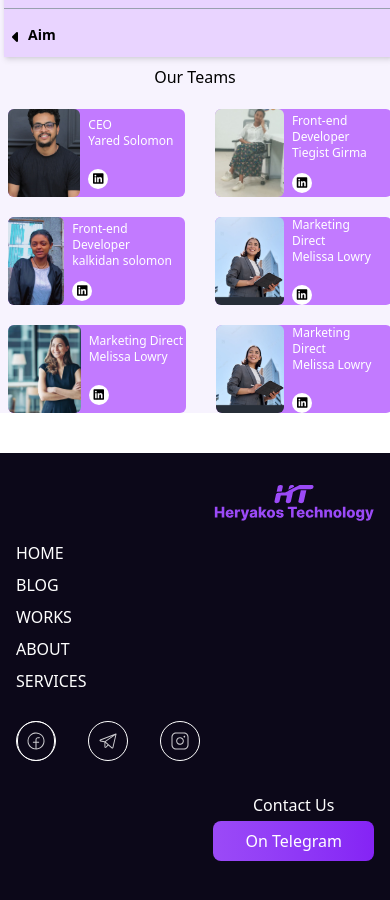
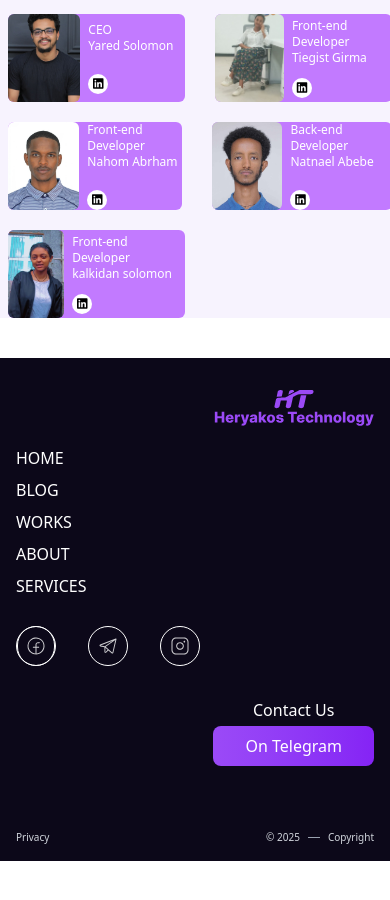
Before and after one commit to Heryakos-Technology/heryakos-static-page, a Vue app: page /about2 in a window 390 px wide. Shown: the part 1100-2000 px from the top of the page. After the commit the page ends 1961 px from the top, so only its background shows below. Built offline with nearby package versions, Linux system fonts and the light colour scheme.

Commit message:
new commit

```diff
--- a/src/components/Landing Page/ContactUsSection.vue
+++ b/src/components/Landing Page/ContactUsSection.vue
@@ -19,19 +19,25 @@
     <div class="space-y-2 mt-4 sm:mt-8  md:flex xl:mt-10 justify-center gap-x-8">
 
       <div class="flex flex-col  ">
+        <a href="https://calendly.com/yaredyaya16/30min">
+
           <div class="space-y-1 text-center">
-          <button class="bg-gradient-to-r from-[#9B4AF7] to-[#8523F5] text-white w-48 py-3 rounded-4xl font-medium">Book
+            <button class="bg-gradient-to-r from-[#9B4AF7] to-[#8523F5] text-white w-48 py-3 rounded-4xl font-medium cursor-pointer">Book
               a
               free call</button>
           </div>
+        </a>
       </div>
 
       <div class="flex flex-col  ">
+        <a href="mailto: yaredyaya16@gmail.com">
+
           <div class="space-y-1 text-center">
             <button
-            class="bg-gradient-to-r from-[#9B4AF7] to-[#8523F5] text-white w-48 py-3 rounded-4xl font-medium">Email
+              class="bg-gradient-to-r from-[#9B4AF7] to-[#8523F5] text-white w-48 py-3 rounded-4xl font-medium cursor-pointer">Email
               Us</button>
           </div>
+        </a>
       </div>
 
     </div>
--- a/src/views/AboutView.vue
+++ b/src/views/AboutView.vue
@@ -34,7 +34,7 @@
       <h1 class="w-4/5 text-lg mx-auto font-semibold md:text-2xl">Meet The Founder And CEO <br> <span class="text-red-400">Yared </span>Solomon</h1>
       <div class="flex mx-4 mt-6 w-11/11 md:w-10/11 md:mx-auto">
         <div class="w-10/10 mx-auto">
-          <img src="/yared2.jpeg" alt="" class="w-5/6 lg:h-80 md:h-90 rounded-full  ml-3">
+          <img src="/yared2.jpeg" alt="" class="w-5/6 h-80 md:h-90 rounded-full  ml-3">
           <div class="flex w-1/3 mx-auto mt-3 md:w-1/3 md:mx-auto">
             <a href="">
 
@@ -336,7 +336,40 @@ My strong foundation in data structures and algorithms enhances my problem-solvi
           </div>
         </div>
         <div class="flex mb-5 mx-2 mt-5">
-          <div class="smbox w-1/2 flex bg-purple-400 text-white mr-5 text-xs rounded-md animated-card">
+
+          <div class="smbox flex bg-purple-400 text-white mr-5 text-xs rounded-md animated-card">
+            <div class="w-1/2 mx-auto">
+              <img src="/nahi.jpg" alt="" class="w-11/11 mx-auto h-22 object-cover rounded-md">
+            </div>
+            <div class="w-2/3 ml-2 flex flex-col justify-center">
+              <h1 class="w-11/11 mx-auto">Front-end Developer</h1>
+              <h1>Nahom Abrham</h1>
+              <a href="http://www.linkedin.com/in/nahomrak">
+
+                <div class="mr-3 w-5 h-5 mt-5 rounded-full bg-white flex items-center justify-center">
+                  <i class="fa-brands fa-linkedin text-black text-xs"></i>
+                </div>
+              </a>
+            </div>
+          </div>
+          <div class="smbox1 flex bg-purple-400 text-white rounded-md pr-2 text-xs animated-card">
+            <div class="w-1/2 flex items-center mx-auto">
+              <img src="/nati.jpg" alt="" class="w-11/11 mx-auto h-22 object-cover rounded-md">
+            </div>
+            <div class="w-2/3 ml-2 flex flex-col justify-center">
+              <h1 class="w-11/11">Back-end Developer</h1>
+              <h1>Natnael Abebe</h1>
+              <a href="https://linkedin.com/in/natnael-abebe-57a079295">
+
+                <div class="mr-3 w-5 h-5 mt-5 rounded-full bg-white flex items-center justify-center">
+                  <i class="fa-brands fa-linkedin text-black text-xs"></i>
+                </div>
+              </a>
+            </div>
+          </div>
+        </div>
+        <div class="flex mb-10 mx-2">
+           <div class="smbox w-1/2 flex bg-purple-400 text-white mr-5 text-xs rounded-md animated-card">
             <div class="w-1/3 mx-auto">
               <img src="/kal.jpg" alt="" class="w-11/11 mx-auto h-22 object-cover rounded-md">
             </div>
@@ -351,8 +384,8 @@ My strong foundation in data structures and algorithms enhances my problem-solvi
               </a>
             </div>
           </div>
-          <div class="smbox1 w-1/2 flex bg-purple-400 text-white rounded-md pr-2 text-xs animated-card">
-            <div class="w-1/2 flex items-center mx-auto">
+          <div class="smbox1 w-1/2 flex  text-white rounded-md pr-2 text-xs animated-card">
+            <!-- <div class="w-1/2 flex items-center mx-auto">
               <img src="/MariaFemaleWithTablate.jpg" alt="" class="w-11/11 mx-auto h-22 object-cover rounded-md">
             </div>
             <div class="w-2/3 ml-2 flex flex-col justify-center">
@@ -361,33 +394,7 @@ My strong foundation in data structures and algorithms enhances my problem-solvi
               <div class="mr-3 w-5 h-5 mt-5 rounded-full bg-white flex items-center justify-center">
                 <i class="fa-brands fa-linkedin text-black text-xs"></i>
               </div>
-            </div>
-          </div>
-        </div>
-        <div class="flex mb-10 mx-2">
-          <div class="smbox flex bg-purple-400 text-white mr-5 text-xs rounded-md animated-card">
-            <div class="w-1/2 mx-auto">
-              <img src="/MariaFemale.jpg" alt="" class="w-11/11 mx-auto h-22 object-cover rounded-md">
-            </div>
-            <div class="w-2/3 ml-2 flex flex-col justify-center">
-              <h1 class="w-11/11 mx-auto">Marketing Direct</h1>
-              <h1>Melissa Lowry</h1>
-              <div class="mr-3 w-5 h-5 mt-5 rounded-full bg-white flex items-center justify-center">
-                <i class="fa-brands fa-linkedin text-black text-xs"></i>
-              </div>
-            </div>
-          </div>
-          <div class="smbox1 flex bg-purple-400 text-white rounded-md pr-2 text-xs animated-card">
-            <div class="w-1/2 flex items-center mx-auto">
-              <img src="/MariaFemaleWithTablate.jpg" alt="" class="w-11/11 mx-auto h-22 object-cover rounded-md">
-            </div>
-            <div class="w-2/3 ml-2 flex flex-col justify-center">
-              <h1 class="w-11/11">Marketing Direct</h1>
-              <h1>Melissa Lowry</h1>
-              <div class="mr-3 w-5 h-5 mt-5 rounded-full bg-white flex items-center justify-center">
-                <i class="fa-brands fa-linkedin text-black text-xs"></i>
-              </div>
-            </div>
+            </div> -->
           </div>
         </div>
       </div>
@@ -429,7 +436,40 @@ My strong foundation in data structures and algorithms enhances my problem-solvi
           </div>
         </div>
         <div class="flex mb-5 mx-2 mt-5">
+
           <div class="mdbox w-1/2 flex bg-purple-400 text-white mr-10 text-xs rounded-md animated-card">
+            <div class="w-1/2 mx-auto">
+              <img src="/nahi.jpg" alt="" class="w-11/11 mx-auto h-22 object-cover rounded-md">
+            </div>
+            <div class="w-2/3 ml-2 flex flex-col justify-center">
+              <h1 class="w-11/11 mx-auto">Front-end Developer</h1>
+              <h1>Nahom Abrham</h1>
+              <a href="http://www.linkedin.com/in/nahomrak">
+
+                <div class="mr-3 w-5 h-5 mt-5 rounded-full bg-white flex items-center justify-center">
+                  <i class="fa-brands fa-linkedin text-black text-xs"></i>
+                </div>
+              </a>
+            </div>
+          </div>
+          <div class="mdbox1 flex w-1/2 bg-purple-400 text-white rounded-md pr-2 text-xs animated-card">
+            <div class="w-1/3 flex items-center mx-auto">
+              <img src="/nati.jpg" alt="" class="w-11/11 mx-auto h-22 object-cover rounded-md">
+            </div>
+            <div class="w-2/3 ml-2 flex flex-col justify-center">
+              <h1 class="w-11/11">Back-end Developer</h1>
+              <h1>Natnael Abebe</h1>
+              <a href="https://linkedin.com/in/natnael-abebe-57a079295">
+
+                <div class="mr-3 w-5 h-5 mt-5 rounded-full bg-white flex items-center justify-center">
+                  <i class="fa-brands fa-linkedin text-black text-xs"></i>
+                </div>
+              </a>
+            </div>
+          </div>
+        </div>
+        <div class="flex mb-10 mx-2">
+        <div class="mdbox w-1/2 flex bg-purple-400 text-white mr-10 text-xs rounded-md animated-card">
             <div class="w-1/3 mx-auto">
               <img src="/kal.jpg" alt="" class="w-11/11 mx-auto h-22 object-cover rounded-md">
             </div>
@@ -444,8 +484,8 @@ My strong foundation in data structures and algorithms enhances my problem-solvi
               </a>
             </div>
           </div>
-          <div class="mdbox1 w-1/2 flex bg-purple-400 text-white  text-xs rounded-md animated-card">
-            <div class="w-1/2 flex items-center mx-auto">
+          <div class="mdbox1 w-1/2 flex text-white  text-xs rounded-md animated-card">
+            <!-- <div class="w-1/2 flex items-center mx-auto">
               <img src="/bisinessman1.jpg" alt="" class="w-11/11 mx-auto h-22 object-cover rounded-md">
             </div>
             <div class="w-2/3 ml-2 flex flex-col justify-center">
@@ -454,33 +494,7 @@ My strong foundation in data structures and algorithms enhances my problem-solvi
               <div class="mr-3 w-5 h-5 mt-5 rounded-full bg-white flex items-center justify-center">
                 <i class="fa-brands fa-linkedin text-black text-xs"></i>
               </div>
-            </div>
-          </div>
-        </div>
-        <div class="flex mb-10 mx-2">
-          <div class="mdbox flex bg-purple-400 text-white mr-10 text-xs rounded-md animated-card">
-            <div class="w-1/2 mx-auto">
-              <img src="/MariaFemale.jpg" alt="" class="w-11/11 mx-auto h-22 object-cover rounded-md">
-            </div>
-            <div class="w-2/3 ml-2 flex flex-col justify-center">
-              <h1 class="w-11/11 mx-auto">Marketing Direct</h1>
-              <h1>Melissa Lowry</h1>
-              <div class="mr-3 w-5 h-5 mt-5 rounded-full bg-white flex items-center justify-center">
-                <i class="fa-brands fa-linkedin text-black text-xs"></i>
-              </div>
-            </div>
-          </div>
-          <div class="mdbox1 flex bg-purple-400 text-white rounded-md pr-2 text-xs animated-card">
-            <div class="w-1/2 flex items-center mx-auto">
-              <img src="/MariaFemaleWithTablate.jpg" alt="" class="w-11/11 mx-auto h-22 object-cover rounded-md">
-            </div>
-            <div class="w-2/3 ml-2 flex flex-col justify-center">
-              <h1 class="w-11/11">Marketing Direct</h1>
-              <h1>Melissa Lowry</h1>
-              <div class="mr-3 w-5 h-5 mt-5 rounded-full bg-white flex items-center justify-center">
-                <i class="fa-brands fa-linkedin text-black text-xs"></i>
-              </div>
-            </div>
+            </div> -->
           </div>
         </div>
       </div>
```
Lines whose indentation alone changed are shown as unchanged.
